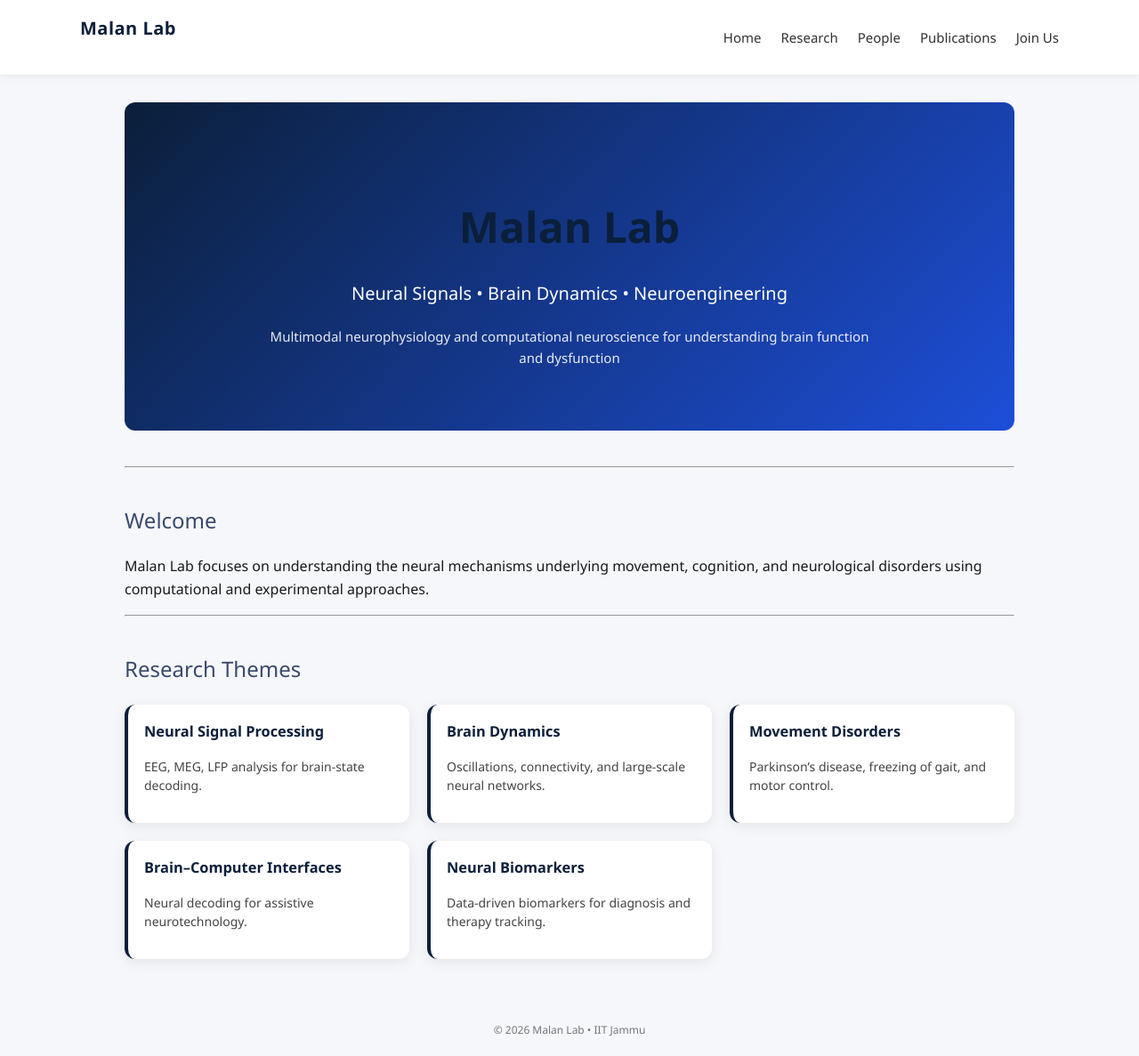
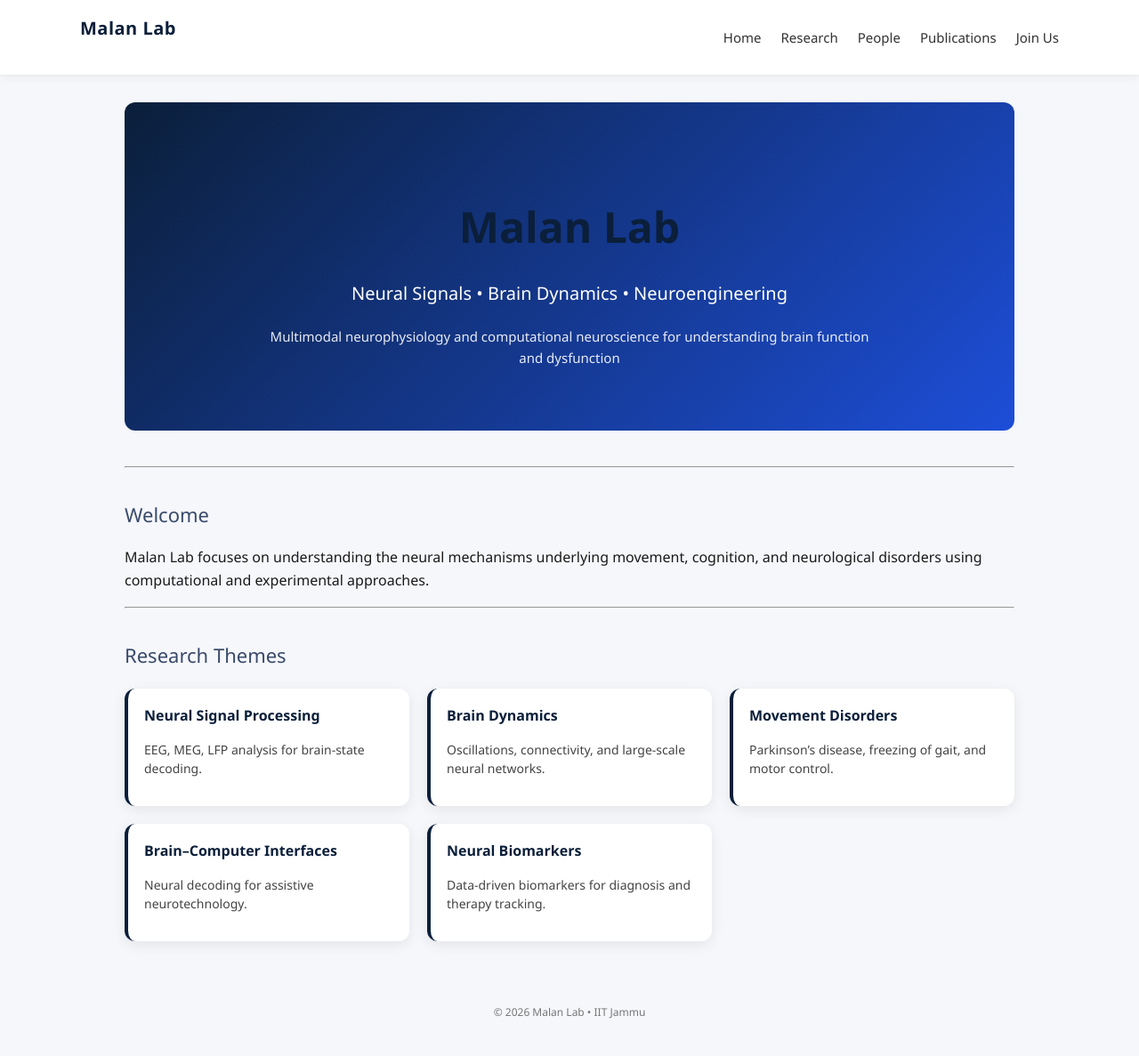
Before and after one commit to malanlab/malanlab.github.io, a Jekyll site: the page built from index.md, in a window 1280 px wide and 1187 px high. Shown: the whole window at 89% size. Built offline with Jekyll 4.4.1, drawn with Linux system fonts in a browser that asks for light colours.

Commit message:
Update style.css

```diff
--- a/assets/style.css
+++ b/assets/style.css
@@ -51,6 +51,32 @@
 .card p {
   font-size: 14px;
   color: #444;
+}
+
+
+h2 {
+  margin-top: 35px;
+  color: #0b1f3a;
+  font-size: 22px;
+}
+
+.card {
+  background: white;
+  padding: 20px;
+  border-radius: 12px;
+  box-shadow: 0 4px 15px rgba(0,0,0,0.08);
+  margin-bottom: 20px;
+  border-left: 4px solid #0b1f3a;
+}
+
+.card h3 {
+  margin-top: 0;
+  color: #0b1f3a;
+  font-size: 16px;
+}
+
+.card ul {
+  margin-top: 10px;
 }
 
 /* PEOPLE PAGE */
```
